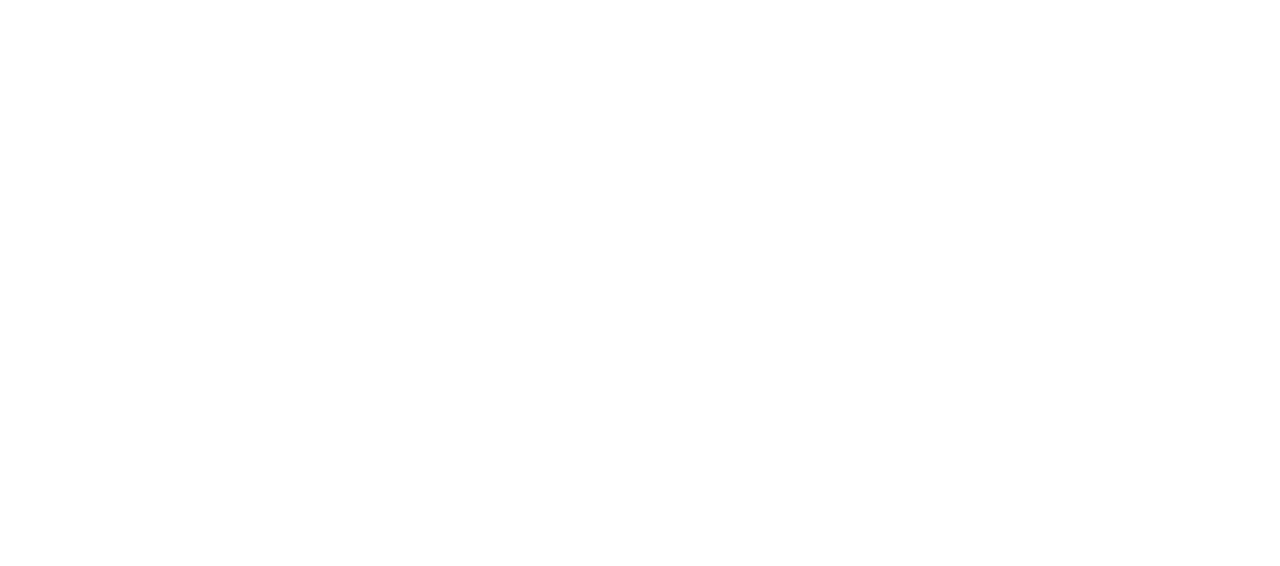
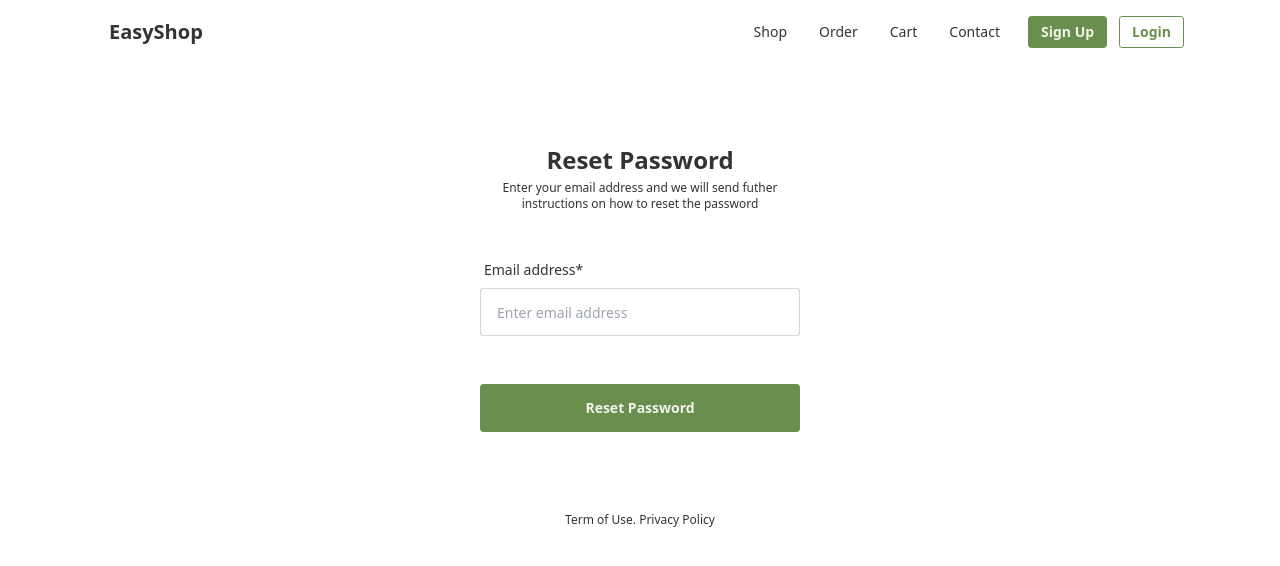
Before and after one commit to wildanfadh/EasyShop, a React (Vite) app: page /auth/reset in a window 1280 px wide. Before the commit this address had no page. Shown: the top 566 px of the page. Built offline with nearby package versions, Linux system fonts and the light colour scheme.

Commit message:
update reset password auth views

```diff
--- a/src/router/index.tsx
+++ b/src/router/index.tsx
@@ -5,7 +5,7 @@
 import { AuthLayout, MainLayout } from "../layouts";
 
 // auth views
-import { LoginAuthViews, RegisterAuthViews } from "../views";
+import { LoginAuthViews, RegisterAuthViews, ResetAuthViews } from "../views";
 
 // main views
 import {
@@ -26,6 +26,7 @@
         <Route path="auth" element={<AuthLayout />}>
           <Route path="login" element={<LoginAuthViews />} />
           <Route path="register" element={<RegisterAuthViews />} />
+          <Route path="reset" element={<ResetAuthViews />} />
         </Route>
 
         {/* Main */}
--- a/src/views/auth/index.ts
+++ b/src/views/auth/index.ts
@@ -1,2 +1,3 @@
 export * from "./login";
 export * from "./register";
+export * from "./reset";
--- a/src/views/auth/login/index.tsx
+++ b/src/views/auth/login/index.tsx
@@ -41,7 +41,10 @@
                   className="input input-md input-bordered w-full max-w-xs"
                 />
               </div>
-              <NavLink className="label-text-alt text-secondary float-right">
+              <NavLink
+                to="/auth/reset"
+                className="label-text-alt text-secondary float-right"
+              >
                 Forgot password?
               </NavLink>
               <div className="form-control w-full max-w-xs mt-10">
--- /dev/null
+++ b/src/views/auth/reset/index.tsx
@@ -0,0 +1,45 @@
+import React, { useState, useEffect, useCallback } from "react";
+import { NavLink } from "react-router-dom";
+
+export const ResetAuthViews = () => {
+  const [termAndConditionChecked, setTermAndConditionChecked] = useState(false);
+  const [showPassword, setShowPassword] = useState(false);
+  return (
+    <div>
+      <div className="flex flex-row justify-evenly w-full h-full my-10 py-10">
+        <div className="w-1/4">
+          <div className="text-center">
+            <header className="text-2xl font-semibold">Reset Password</header>
+            <p className="text-xs font-thin my-1">
+              Enter your email address and we will send futher instructions on
+              how to reset the password
+            </p>
+
+            <form className="my-10">
+              {/* Email */}
+              <div className="form-control w-full max-w-xs my-2">
+                <label className="label">
+                  <span className="label-text">Email address*</span>
+                </label>
+                <input
+                  type="email"
+                  placeholder="Enter email address"
+                  className="input input-md input-bordered w-full max-w-xs"
+                />
+              </div>
+              <NavLink
+                to="/auth/reset"
+                className="btn btn-secondary text-neutral font-semibold my-10 min-w-full"
+              >
+                Reset Password
+              </NavLink>
+            </form>
+            <p className="text-xs font-thin mt-5">
+              Term of Use. Privacy Policy
+            </p>
+          </div>
+        </div>
+      </div>
+    </div>
+  );
+};
```
